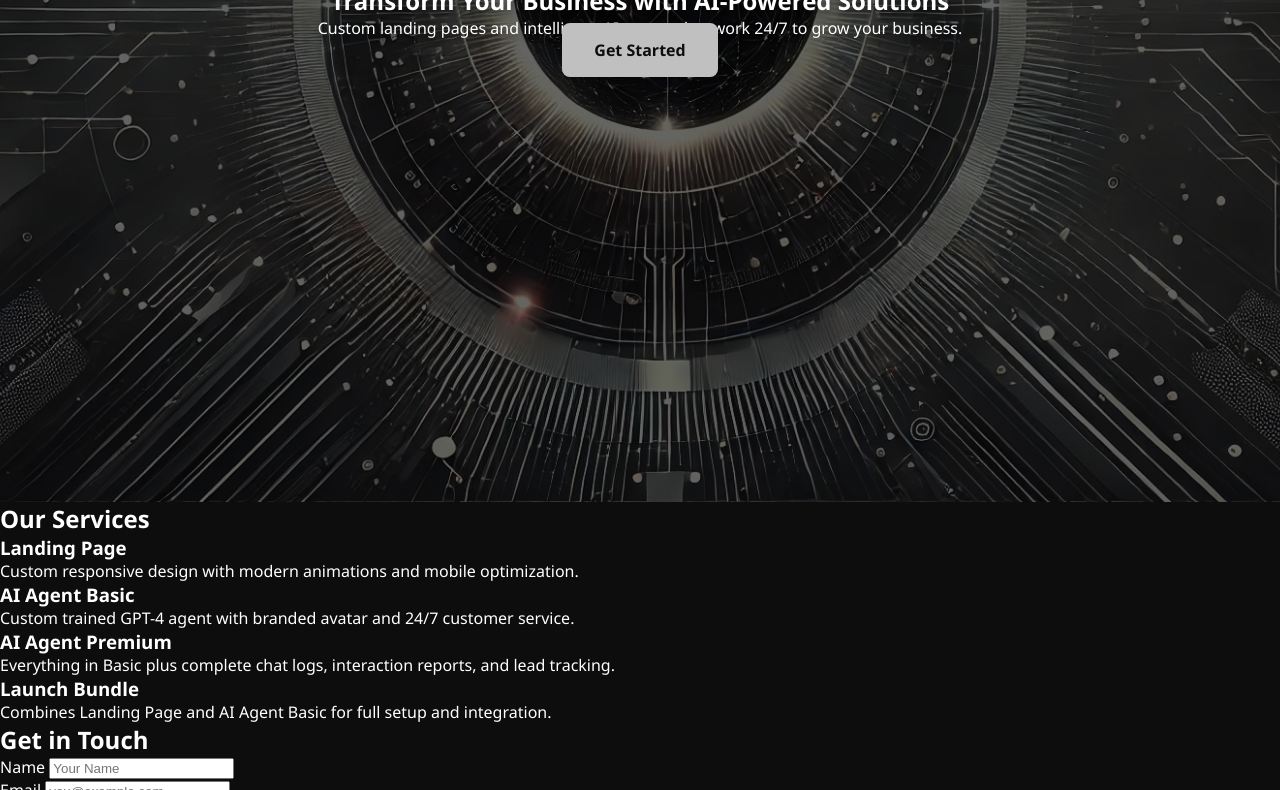
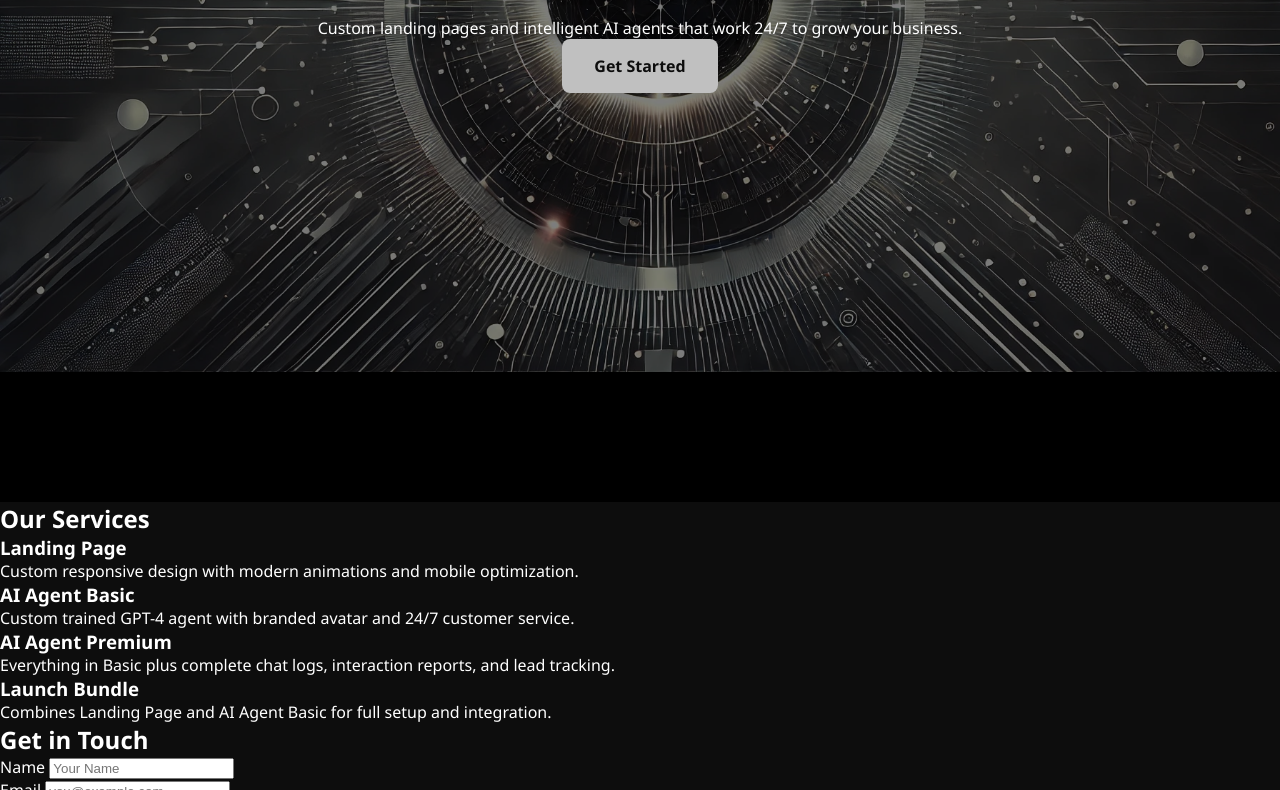
Before and after one commit to Intelliwebchatt/intelliaiproemail, a plain HTML site: page index.html in a window 1280 px wide. Shown: the part 490-1280 px from the top of the page. Drawn offline with Linux system fonts and the light colour scheme.

Commit message:
Update styles.css

```diff
--- a/styles.css
+++ b/styles.css
@@ -44,10 +44,11 @@ body {
     justify-content: center;
     align-items: center;
     background-image: url('./file-17wMGhbLmtd3gBEMuraKip.webp');
-    background-size: cover;
-    background-position: center;
+    background-size: contain;
+    background-repeat: no-repeat;
+    background-position: center center;
+    background-color: rgba(0, 0, 0, 0.9);
     text-align: center;
-    color: var(--brand-light);
     padding: 6rem 2rem;
     overflow: hidden;
 }
@@ -58,7 +59,7 @@ body {
     left: 0;
     width: 100%;
     height: 100%;
-    background: rgba(0, 0, 0, 0.6);
+    background: rgba(0, 0, 0, 0.5);
     z-index: 0;
 }
 
@@ -69,7 +70,8 @@ body {
 }
 
 .hero h2, .hero p {
-    text-shadow: 0px 4px 6px rgba(0, 0, 0, 0.4);
+    text-shadow: 0px 4px 6px rgba(0, 0, 0, 0.6);
+    margin-bottom: 1rem;
 }
 
 .cta-button {
@@ -80,6 +82,7 @@ body {
     border-radius: 0.5rem;
     font-weight: 600;
     transition: background var(--transition-smooth);
+    margin-top: 1rem;
 }
 
 .cta-button:hover {
```
